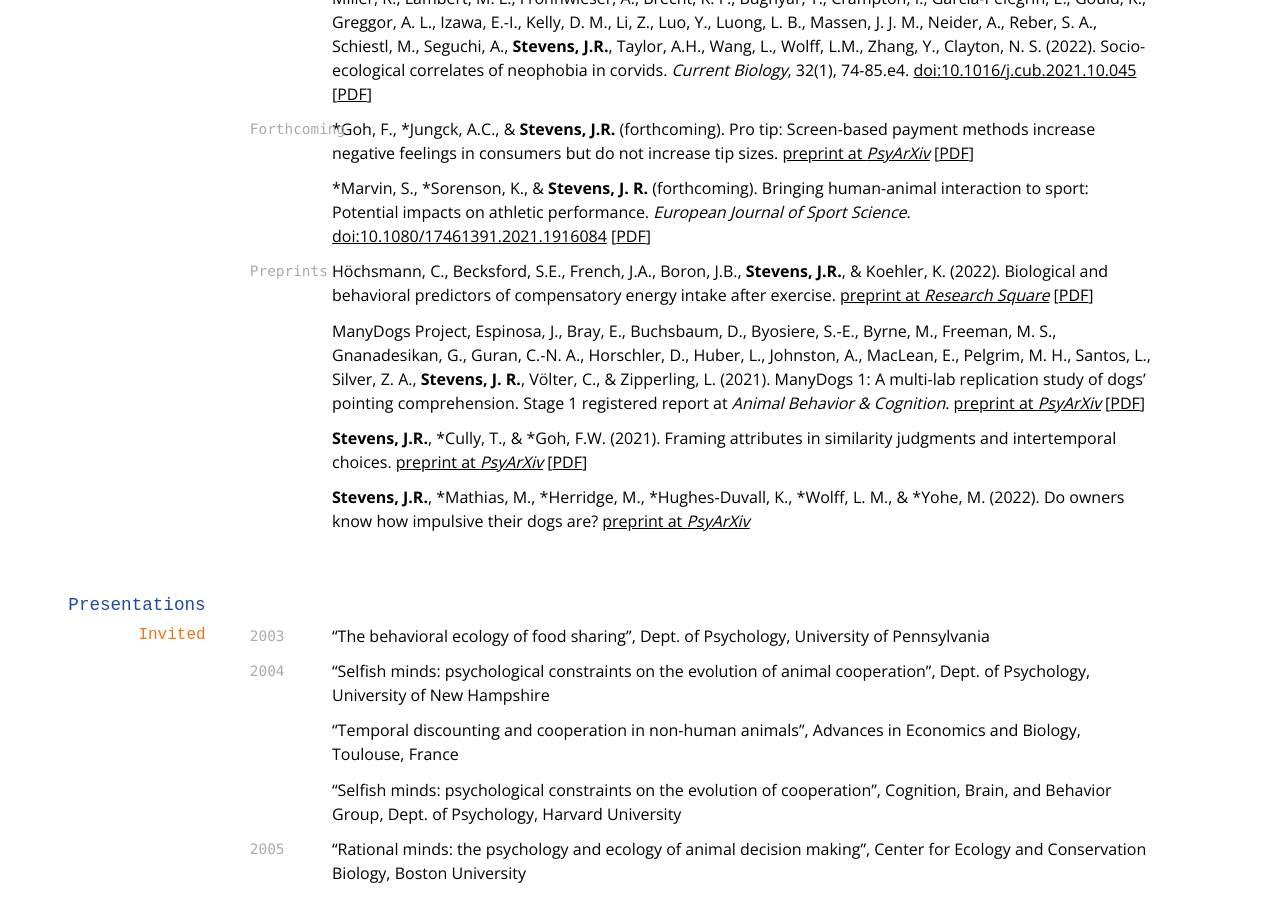
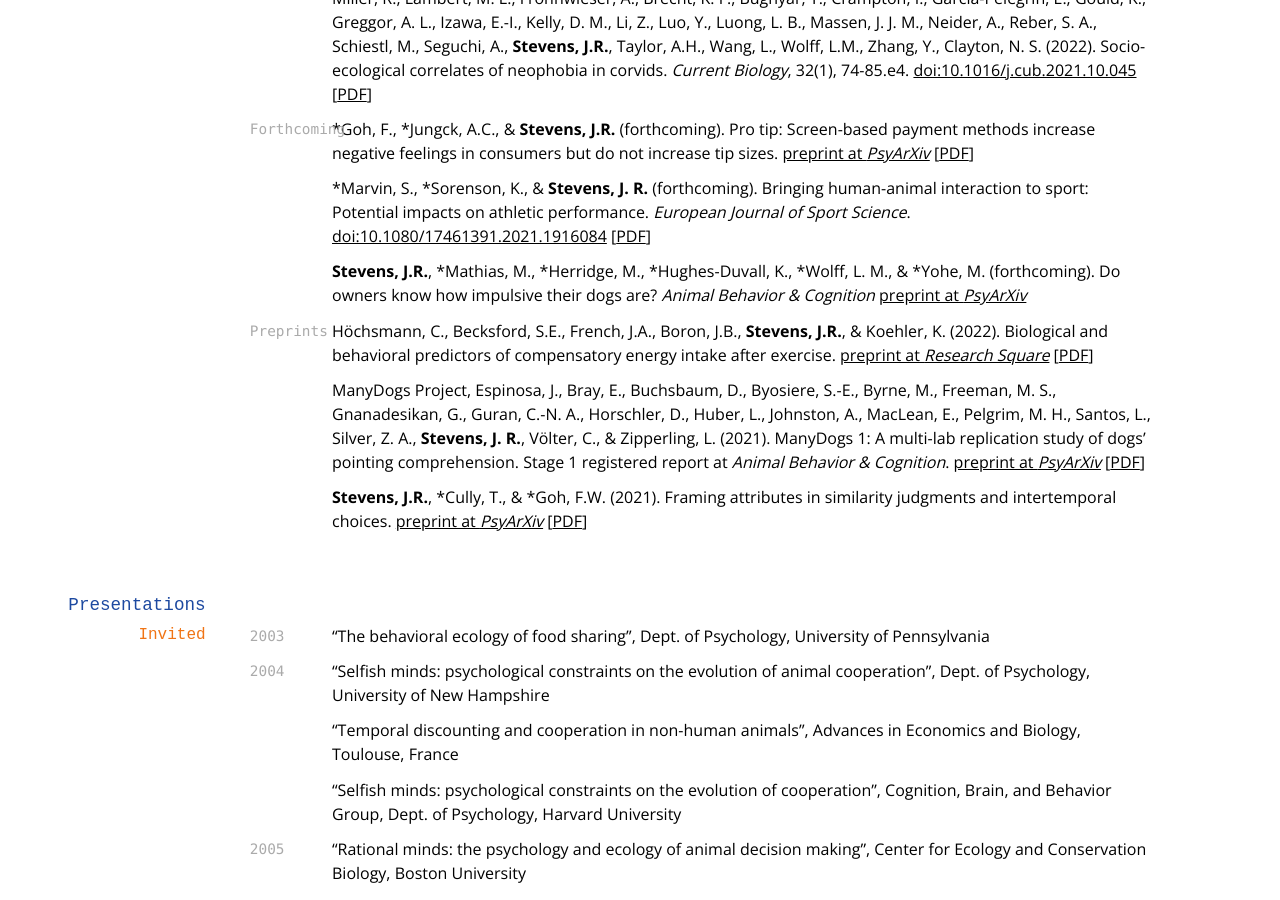
Before and after one commit to JeffreyRStevens/cv, a Jekyll site: the page built from index.md, in a window 1280 px wide and 900 px high, scrolled down 7097 px. Built offline with Jekyll 4.4.1, drawn with Linux system fonts in a browser that asks for light colours; nearby versions of some CDN libraries; some web fonts are replaced; some of the changed text lies outside the part shown.

Commit message:
Move Stevens et al. 2022 to forthcoming

```diff
--- a/index.md
+++ b/index.md
@@ -280,14 +280,14 @@ Miller, R., Lambert, M. L., Frohnwieser, A., Brecht, K. F., Bugnyar, T., Crampto
 
 \*Marvin, S., \*Sorenson, K., & **Stevens, J. R.** (forthcoming). Bringing human-animal interaction to sport: Potential impacts on athletic performance. *European Journal of Sport Science*. [doi:10.1080/17461391.2021.1916084](https://doi.org/10.1080/17461391.2021.1916084) [[PDF](https://decisionslab.unl.edu/pubs/marvin_etal_2020_preprint.pdf)]
 
+**Stevens, J.R.**, \*Mathias, M., \*Herridge, M., \*Hughes-Duvall, K., \*Wolff, L. M., & \*Yohe, M. (forthcoming). Do owners know how impulsive their dogs are? *Animal Behavior & Cognition* [preprint at *PsyArXiv*](https://doi.org/10.31234/osf.io/hyvdq)
+
 `Preprints`
 Höchsmann, C., Becksford, S.E., French, J.A., Boron, J.B., **Stevens, J.R.**, & Koehler, K. (2022). Biological and behavioral predictors of compensatory energy intake after exercise. [preprint at *Research Square*](https://doi.org/10.21203/rs.3.rs-1414640/v1) [[PDF](https://decisionslab.unl.edu/pubs/hochsmann_etal_2022_preprint.pdf)]
 
 ManyDogs Project, Espinosa, J., Bray, E., Buchsbaum, D., Byosiere, S.-E., Byrne, M., Freeman, M. S., Gnanadesikan, G., Guran, C.-N. A., Horschler, D., Huber, L., Johnston, A., MacLean, E., Pelgrim, M. H., Santos, L., Silver, Z. A., **Stevens, J. R.**, Völter, C., & Zipperling, L. (2021). ManyDogs 1: A multi-lab replication study of dogs’ pointing comprehension. Stage 1 registered report at *Animal Behavior & Cognition*. [preprint at *PsyArXiv*](https://doi.org/10.31234/osf.io/f86jq) [[PDF](https://decisionslab.unl.edu/pubs/manydogs_2021_preprint.pdf)]
 
 **Stevens, J.R.**, \*Cully, T., & \*Goh, F.W. (2021). Framing attributes in similarity judgments and intertemporal choices. [preprint at *PsyArXiv*](https://doi.org/10.31234/osf.io/csnqv) [[PDF](https://decisionslab.unl.edu/pubs/stevens_etal_2021.pdf)]
-
-**Stevens, J.R.**, \*Mathias, M., \*Herridge, M., \*Hughes-Duvall, K., \*Wolff, L. M., & \*Yohe, M. (2022). Do owners know how impulsive their dogs are? [preprint at *PsyArXiv*](https://doi.org/10.31234/osf.io/hyvdq)
 
 
 ## Presentations
```
Also changed, not shown: other parts of index.md (+1 -1 lines), cv.md (+3 -3 lines), 1 other file.
